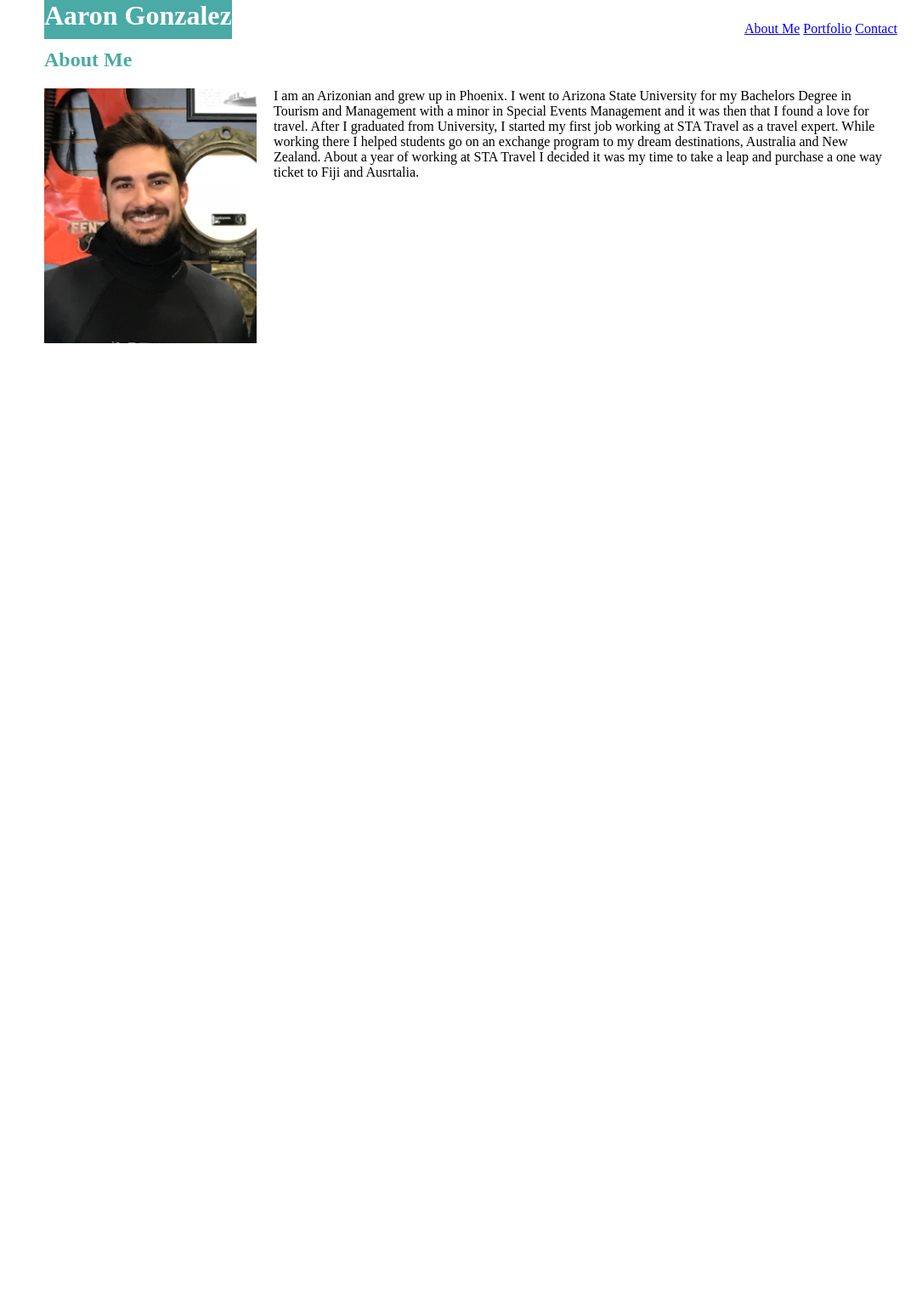
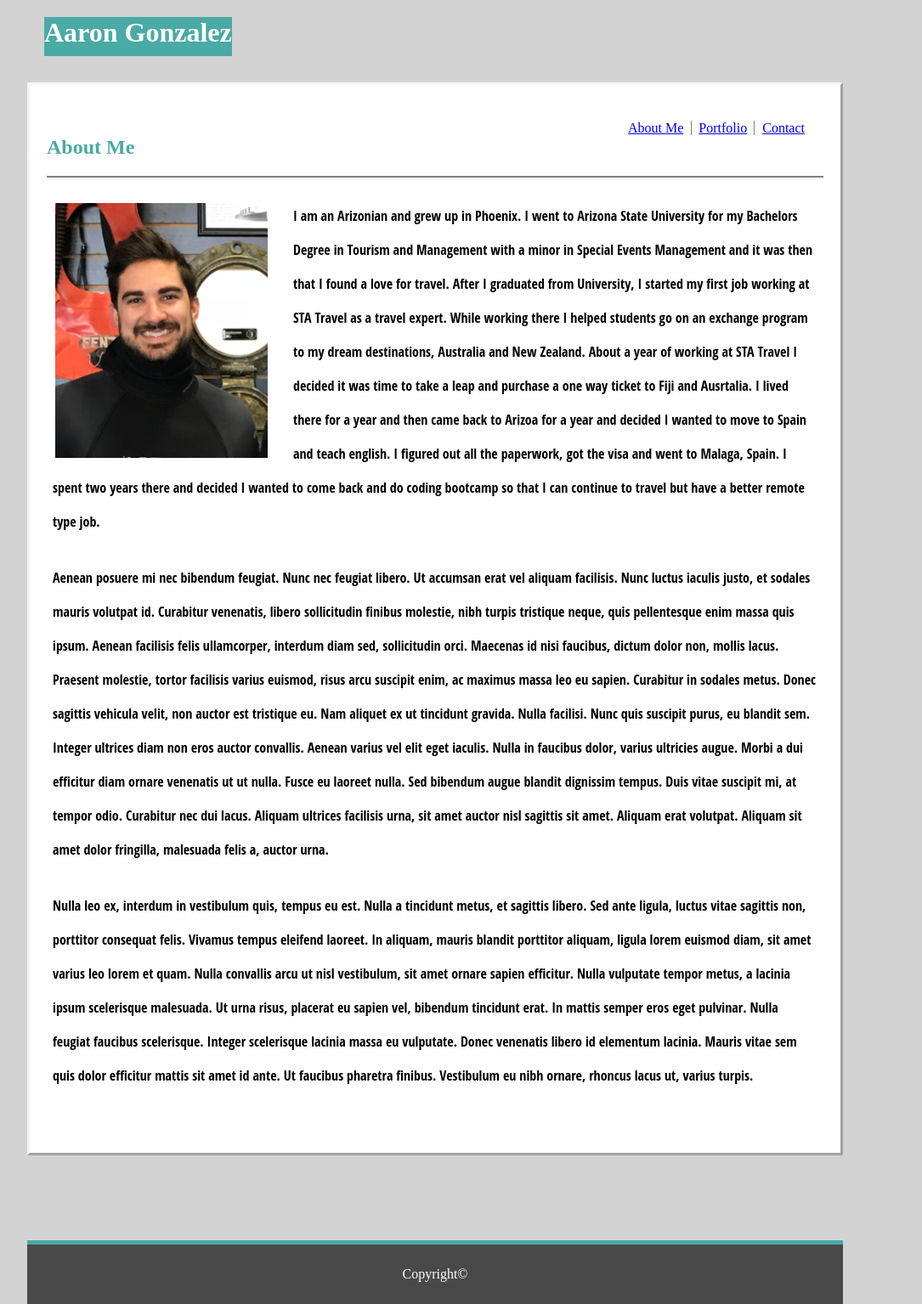
Before and after one commit to AaronGonzo/Basic-Portfolio, a plain HTML site: page index.html in a window 1280 px wide. Shown: the whole page at 85% size, without its empty margins (128-1213 px from the left). Before the commit the page ends 800 px from the top, so only its background shows below. Drawn offline with Linux system fonts and the light colour scheme.

Commit message:
My Homework

```diff
--- a/assets/css/style.css
+++ b/assets/css/style.css
@@ -1,6 +1,16 @@
+html{
+    background-color: lightgrey;
+}
+
 body {
     width: 960px;
     margin:auto;
+}
+
+.container{
+    background-color: white;
+    border-color:whitesmoke;
+    border-style: outset
 }
 h1 {
     color: #ffffff;
@@ -17,31 +27,58 @@ h1 {
 h2{
   color: #4aaaa5;
   margin-left: 20px;
+  border-bottom: 2px solid grey;
+  padding-bottom: 20px;
+  margin-right: 20px;
+  padding-top: 40px;
 }
  nav {
    display: inline;
    margin-top: 25px;
+   float:right;
+   padding:40px;
  }
-.main-bio{
-    float: right;
+
+nav a{
+    margin-right: 5px;
 }
+
+
 .container{
+    margin-top: 20px;
+    padding-bottom:50px;
+    margin-bottom:50px;
+}
+
+#portfolio{
+    border-left: 1px solid grey;
+    border-right: 1px solid grey;
+    display:inline;
+    padding-left: 8px;
+    padding-right: 8px;
+
+}
+.content{
     width: 1024px;
 }
-.aboutme
 
-p{
-    height: 500px;
-    width: 800px;
+.paragraph{
+    width: 900px;
     margin-left: auto;
     margin-right: auto;
+    padding: 5px;
+    line-height: 40px;
+    font-family:'Open Sans Condensed', sans-serif;
 }
+
 .img{
     float:left;
     width:250px;
     height: 300px;
     margin-left: 20px;
     margin-right:20px;
+    padding-bottom: 10px;
+    padding:10px;
 
 }
 .clearfix::after{
@@ -49,3 +86,51 @@ p{
     display: block;
     clear: both;
 }
+
+form{
+    margin-left:20px;
+}
+
+.form-text{
+    width: 920px
+
+}
+
+.form-message{
+    width: 920px;
+    height: 100px;
+}
+
+header{
+    padding:20px;
+    margin-left: -20px;
+}
+
+button{
+    background-color: #4aaaa5;
+    color: white;
+    margin-left:20px;
+    width: 10%;
+}
+
+.row{
+    float: left;
+    width: 50%;
+    padding: 20px;
+}
+
+/* Clearfix (clear floats) */
+.column::after {
+    content:"";
+    clear:both;
+    display: table;
+}
+
+.footer{
+    text-align: center;
+    background-color:rgb(73, 73, 73);
+    padding:10px;
+    color:white;
+    margin-top:100px;
+    border-top: 5px solid #4aaaa5;
+}
--- a/index.html
+++ b/index.html
@@ -1,35 +1,70 @@
 <!DOCTYPE html>
+
 <html>
+
 <head>
-<meta charset="UTF-8">
+    <meta charset="UTF-8">
 
     <title>Aaron Gonzalez's Portfolio</title>
 
     <link rel="stylesheet" type="text/css" href="assets/css/style.css">
 
-    <div class="container">
+</head>
+<header>
+    <h1>Aaron Gonzalez</h1>
+</header>
 
-</head>
 <body>
-    <header>
-        <h1>Aaron Gonzalez</h1>
-            <nav class="main-bio">
+    <nav class="main-bio">
 
-                <a href="index.html">About Me</a>
-                <a href="portfolio.html">Portfolio</a>
-                <a href="contact.html">Contact</a>
+        <a id="about-me" href="index.html">About Me</a>
+        <a id="portfolio" href="portfolio.html">Portfolio</a>
+        <a id="contact" href="contact.html">Contact</a>
 
-            </nav>
-    </header>
+    </nav>
 
     <div class="container">
 
         <h2>About Me</h2>
 
-            <img class="img" src="assets/images/AaronHeadshot.png" alt="Aaron">
-            <p>I am an Arizonian and grew up in Phoenix. I went to Arizona State University for my Bachelors Degree in Tourism and Management with a minor in Special Events Management and it was then that I found a love for travel. After I graduated from University, I started my first job working at STA Travel as a travel expert. While working there I helped students go on an exchange program to my dream destinations, Australia and New Zealand. About a year of working at STA Travel I decided it was my time to take a leap and purchase a one way ticket to Fiji and Ausrtalia.</p>
+        <img class="img" src="assets/images/AaronHeadshot.png" alt="Aaron">
 
+        <p class="paragraph">I am an Arizonian and grew up in Phoenix. I went to Arizona State University for my
+            Bachelors Degree in Tourism and Management with a minor in Special Events Management and it was then that I
+            found a love for travel. After I graduated from University, I started my first job working at STA Travel as
+            a travel expert. While working there I helped students go on an exchange program to my dream destinations,
+            Australia and New Zealand. About a year of working at STA Travel I decided it was time to take a leap and
+            purchase a one way ticket to Fiji and Ausrtalia. I lived there for a year and then came back to Arizoa for a
+            year and decided I wanted to move to Spain and teach english. I figured out all the paperwork, got the visa
+            and went to Malaga, Spain. I spent two years there and decided I wanted to come back and do coding bootcamp
+            so that I can continue to travel but have a better remote type job.
+            <p class="paragraph">Aenean posuere mi nec bibendum feugiat. Nunc nec feugiat libero. Ut accumsan erat vel
+                aliquam facilisis. Nunc luctus iaculis justo, et sodales mauris volutpat id. Curabitur venenatis, libero
+                sollicitudin finibus molestie, nibh turpis tristique neque, quis pellentesque enim massa quis ipsum.
+                Aenean facilisis felis ullamcorper, interdum diam sed, sollicitudin orci. Maecenas id nisi faucibus,
+                dictum dolor non, mollis lacus. Praesent molestie, tortor facilisis varius euismod, risus arcu suscipit
+                enim, ac maximus massa leo eu sapien. Curabitur in sodales metus. Donec sagittis vehicula velit, non
+                auctor est tristique eu. Nam aliquet ex ut tincidunt gravida. Nulla facilisi. Nunc quis suscipit purus,
+                eu blandit sem. Integer ultrices diam non eros auctor convallis. Aenean varius vel elit eget iaculis.
+                Nulla in faucibus dolor, varius ultricies augue. Morbi a dui efficitur diam ornare venenatis ut ut
+                nulla. Fusce eu laoreet nulla. Sed bibendum augue blandit dignissim tempus. Duis vitae suscipit mi, at
+                tempor odio. Curabitur nec dui lacus. Aliquam ultrices facilisis urna, sit amet auctor nisl sagittis sit
+                amet. Aliquam erat volutpat. Aliquam sit amet dolor fringilla, malesuada felis a, auctor urna.</p>
+            <p class="paragraph">Nulla leo ex, interdum in vestibulum quis, tempus eu est. Nulla a tincidunt metus, et
+                sagittis libero. Sed ante ligula, luctus vitae sagittis non, porttitor consequat felis. Vivamus tempus
+                eleifend laoreet. In aliquam, mauris blandit porttitor aliquam, ligula lorem euismod diam, sit amet
+                varius leo lorem et quam. Nulla convallis arcu ut nisl vestibulum, sit amet ornare sapien efficitur.
+                Nulla vulputate tempor metus, a lacinia ipsum scelerisque malesuada. Ut urna risus, placerat eu sapien
+                vel, bibendum tincidunt erat. In mattis semper eros eget pulvinar. Nulla feugiat faucibus scelerisque.
+                Integer scelerisque lacinia massa eu vulputate. Donec venenatis libero id elementum lacinia. Mauris
+                vitae sem quis dolor efficitur mattis sit amet id ante. Ut faucibus pharetra finibus. Vestibulum eu nibh
+                ornare, rhoncus lacus ut, varius turpis.</p>
 
     </div>
+    <div class="footer">
+        <p>Copyright&copy</p>
+    </div>
+
 </body>
+
 </html>
```
Also changed, not shown: contact.html (+33 -13 lines), portfolio.html (+59 -0 lines).
